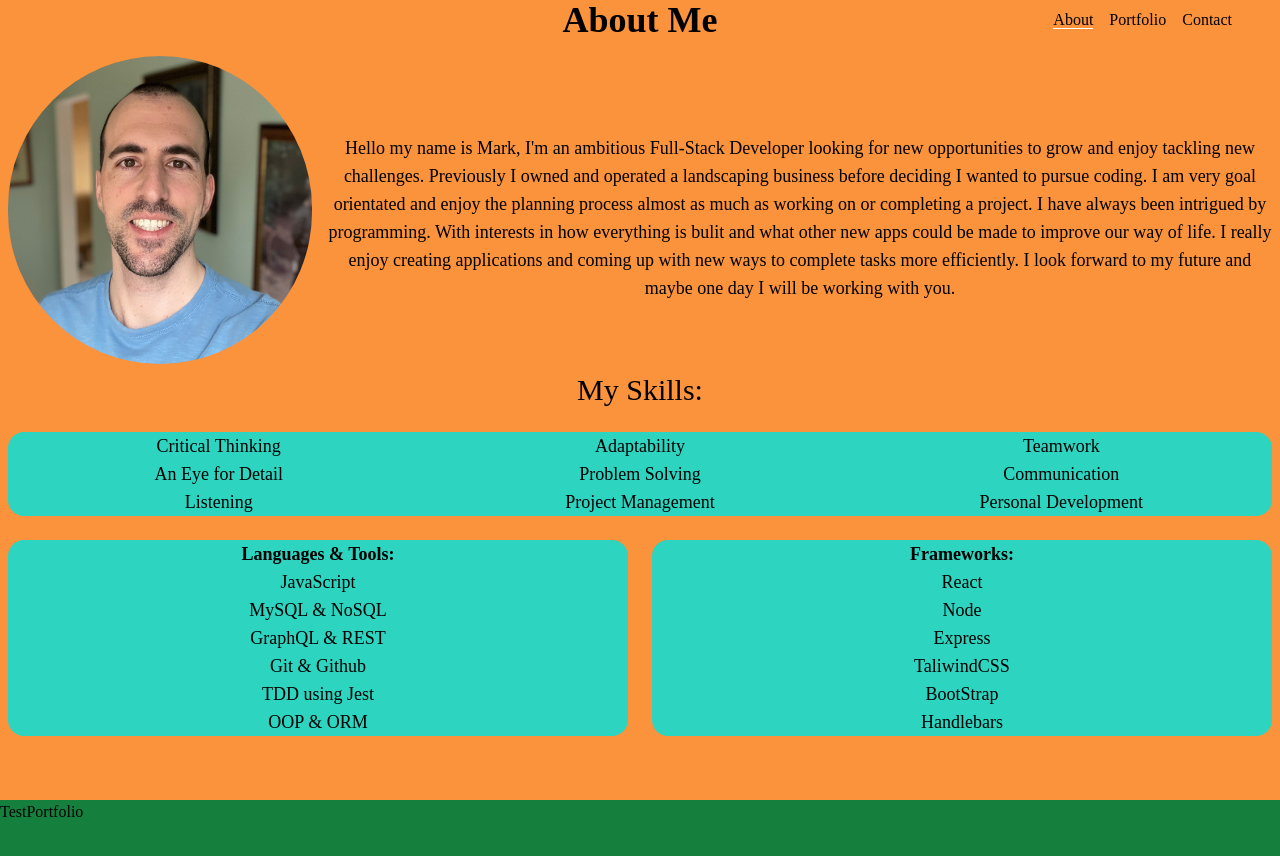
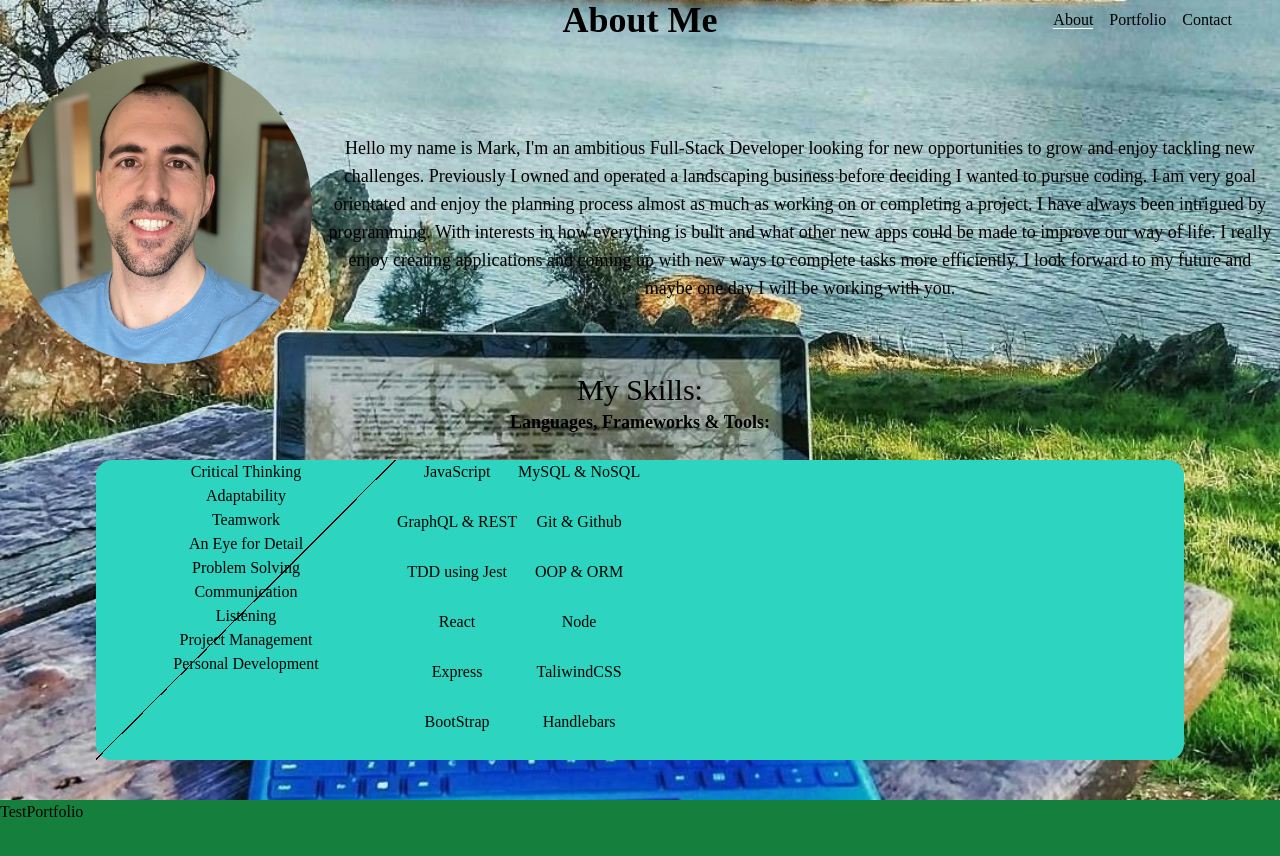
Before and after one commit to MpAlfano/React-Portfolio, a React (Create React App) app: page /Resume in a window 1280 px wide. Shown: the top 856 px of the page. Built offline with nearby package versions, Linux system fonts and the light colour scheme; a web font is replaced by a local one.

Commit message:
trying out diagonal gradients

```diff
--- a/src/components/pages/TestAbout.js
+++ b/src/components/pages/TestAbout.js
@@ -1,9 +1,12 @@
 import React from "react";
-import profPicture from "..//images/bio.jpg";
+import profPicture from "../images/bio.jpg";
 
 export default function TestAbout() {
   return (
-    <div className="h-screen bg-orange-400" id="about">
+    <div
+      className="h-screen bg-cover bg-[url('../src/components/images/nature2.jpg')]"
+      id="about"
+    >
       <h1 className="text-center font-bold text-xl lg:text-4xl text-black">
         About Me
       </h1>
@@ -36,11 +39,15 @@ export default function TestAbout() {
               </div>
               <br></br>
             </div>
-            <div className="px-2">
+            <div className="px-24">
               <h1 className="text-3xl">My Skills:</h1>
+              <h1 className="text-lg font-bold">
+                Languages, Frameworks & Tools:
+              </h1>
               <br></br>
-              <div className="bg-teal-400 rounded-2xl">
-                <ul className="text-lg grid sm:grid-cols-auto md:grid-cols-3 lg:-grid-cols-3">
+              <container className="grid-flow-row">
+                <div className="flex flex-row bg-teal-400 rounded-2xl">
+                  <ul className="bg-teal-200 testDiv">
                     <li>Critical Thinking</li>
                     <li>Adaptability</li>
                     <li>Teamwork</li>
@@ -51,24 +58,15 @@ export default function TestAbout() {
                     <li>Project Management</li>
                     <li>Personal Development</li>
                   </ul>
-              </div>
-              <br></br>
-              <div className="grid sm:grid-cols-auto md:grid-cols-2 lg:-grid-cols-2 gap-6">
-                <div className="bg-teal-400 rounded-2xl">
-                  <h1 className="text-lg font-bold">Languages & Tools:</h1>
-                  <ul className="text-lg">
+
+                  <ul className="grid grid-cols-2">
                     <li>JavaScript</li>
                     <li>MySQL & NoSQL</li>
                     <li>GraphQL & REST</li>
                     <li>Git & Github</li>
                     <li>TDD using Jest</li>
                     <li>OOP & ORM</li>
-                  </ul>
-                </div>
 
-                <div className="bg-teal-400 rounded-2xl">
-                  <h1 className="text-lg font-bold">Frameworks:</h1>
-                  <ul className="text-lg">
                     <li>React</li>
                     <li>Node</li>
                     <li>Express</li>
@@ -77,7 +75,7 @@ export default function TestAbout() {
                     <li>Handlebars</li>
                   </ul>
                 </div>
-              </div>
+              </container>
               <br></br>
             </div>
           </div>
--- a/src/index.css
+++ b/src/index.css
@@ -11,3 +11,9 @@
 .navbar > .active {
   border-bottom: 1px solid white
 }
+
+.testDiv {
+  width: 300px;
+  height: 300px;
+  background:linear-gradient(to bottom right, transparent calc(50% - 1px), black calc(50% - 1px), black 50%, transparent 50%) ;
+  }
```
Also changed, not shown: src/components/images/nature2.jpg. Lines whose indentation alone changed are shown as unchanged.
